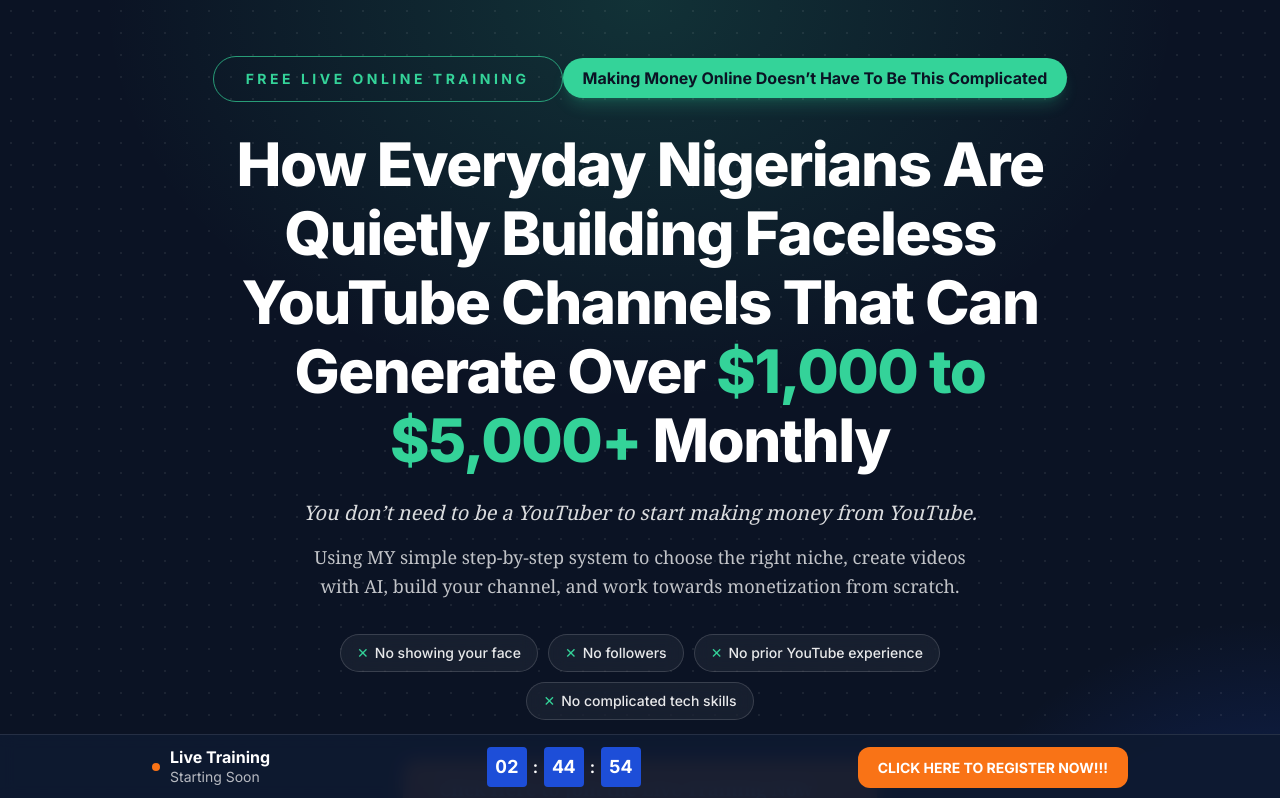
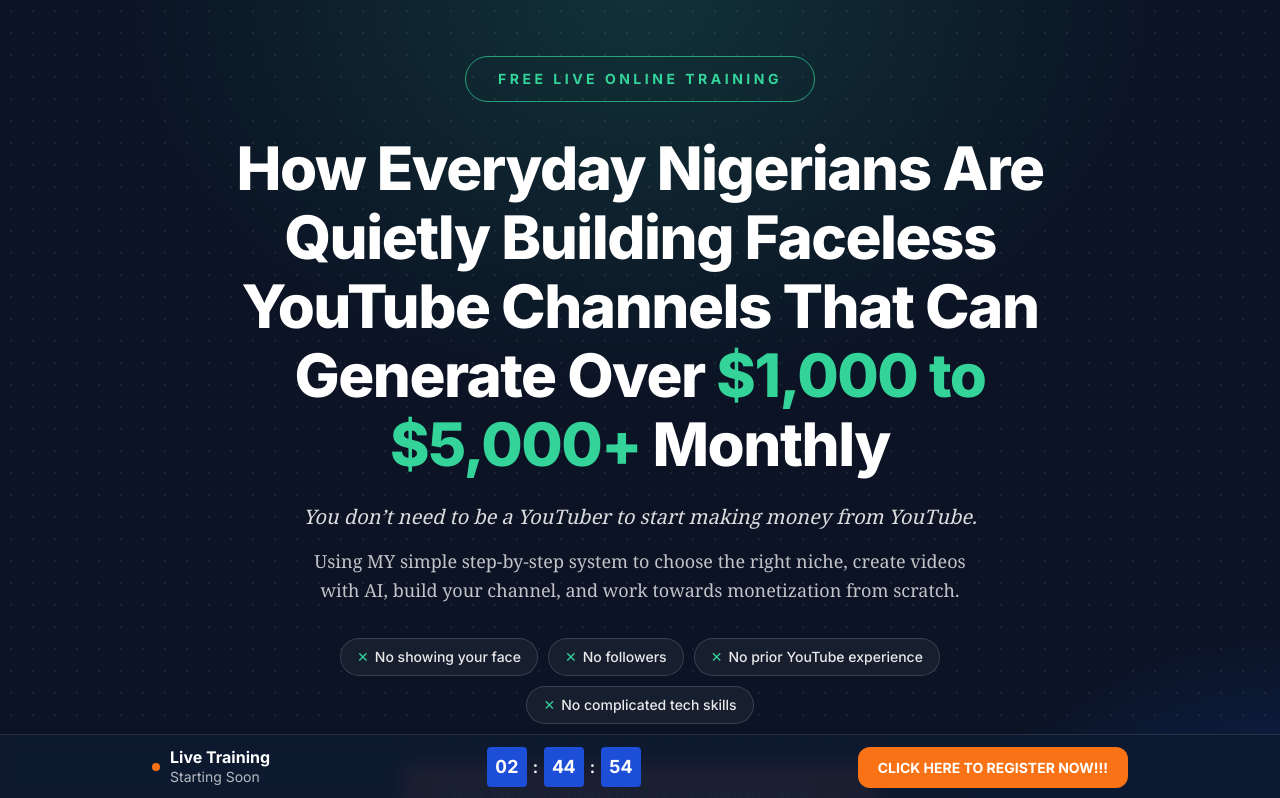
Before and after one commit to Jephthahndukwe/Joshuandukwe, a Next.js app: page /youtube-masterclass in a window 1280 px wide. Shown: the top 798 px of the page. Built offline with nearby package versions, Linux system fonts and the light colour scheme; no server answers.

Commit message:
Remove "Making money online" pill from hero
Co-Authored-By: Claude Opus 5.5 <noreply@anthropic.com>
Claude-Session: https://claude.ai/code/session_01WjBmTpeiL6GtXCQYUwM8WB

```diff
--- a/src/app/youtube-masterclass/page.tsx
+++ b/src/app/youtube-masterclass/page.tsx
@@ -36,10 +36,7 @@ export default function MasterclassPage() {
             {c.topBadge}
           </p>
 
-          <p className="mx-auto mt-8 inline-block rounded-full bg-accent px-5 py-2 font-sans text-sm font-bold text-night shadow-lg shadow-accent/20 sm:text-base">
-            {c.pill}
-          </p>
-          <h1 className="mx-auto mt-7 max-w-4xl font-sans text-[2rem] font-extrabold leading-[1.15] tracking-tight sm:text-5xl lg:text-6xl">
+          <h1 className="mx-auto mt-8 max-w-4xl font-sans text-[2rem] font-extrabold leading-[1.15] tracking-tight sm:text-5xl lg:text-6xl">
             {c.headlineBefore}
             <span className="text-accent">{c.headlineHighlight}</span>
             {c.headlineAfter}
--- a/src/lib/content.ts
+++ b/src/lib/content.ts
@@ -35,7 +35,6 @@ export const urgency = {
 
 export const masterclass = {
   topBadge: "Free live online training",
-  pill: "Making Money Online Doesn’t Have To Be This Complicated",
   headlineBefore: "How Everyday Nigerians Are Quietly Building Faceless YouTube Channels That Can Generate Over ",
   headlineHighlight: "$1,000 to $5,000+",
   headlineAfter: " Monthly",
```
